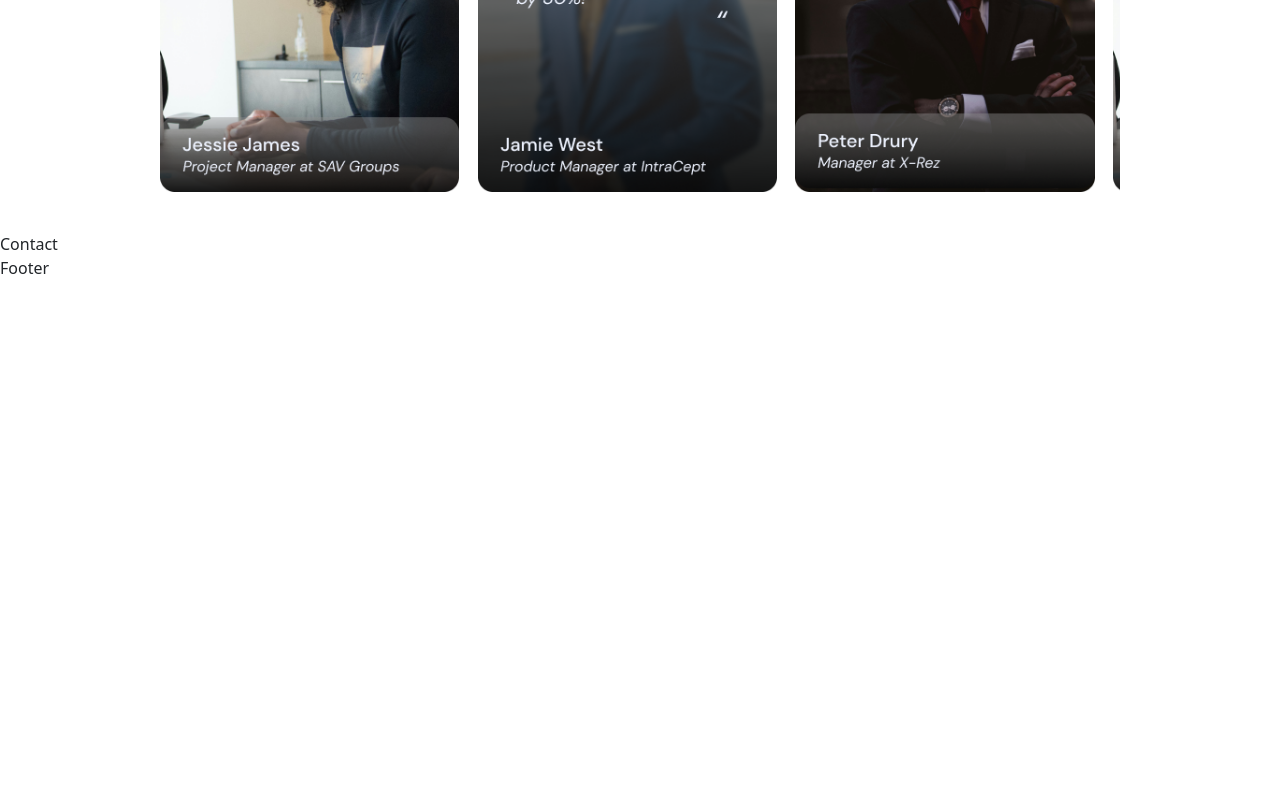
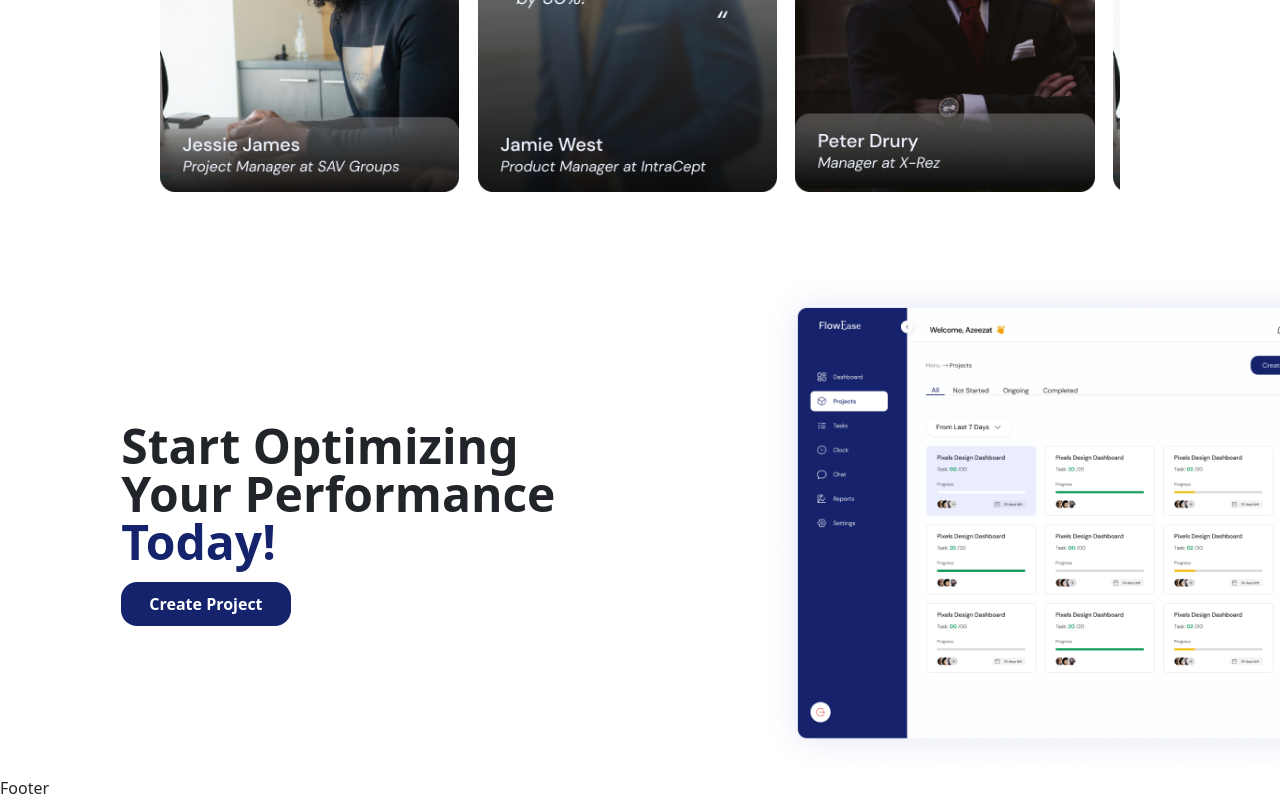
Before and after one commit to valentina-buoro/flowease-app, a React (Create React App) app: page / in a window 1280 px wide. Shown: the part 2033-2833 px from the top of the page. Before the commit the page ends 2313 px from the top, so only its background shows below. Built offline with nearby package versions, Linux system fonts and the light colour scheme.

Commit message:
landing page features

```diff
--- a/src/components/landingpageComponents/contact.jsx
+++ b/src/components/landingpageComponents/contact.jsx
@@ -1,9 +1,26 @@
-import React from 'react'
+import React from "react";
+import dashboard from "../../assets/images/landingpageImages/dashboardPicture.png";
 
 const Contact = () => {
   return (
-    <div>Contact</div>
-  )
-}
+    <div>
+      <div className="grid grid-cols-12 gap-4 mx-auto mt-10">
+        <div className="col-span-7 flex flex-col items-center justify-center">
+          <div className=" w-[494px]">
+          <p className="font-bold text-5xl">
+            Start Optimizing Your Performance <span className="text-primaryBlue">Today!</span>
+          </p>
+          <button className="bg-primaryBlue  text-[#ffff] rounded-2xl py-2.5 px-7  font-bold">
+            Create Project
+          </button>
+          </div>
+        </div>
+        <div className="col-span-5">
+          <img src={dashboard} alt="dashboard" className="w-full" />
+        </div>
+      </div>
+    </div>
+  );
+};
 
-export default Contact
+export default Contact;
```
Also changed, not shown: src/assets/images/landingpageImages/dashboardPicture.png (added).
